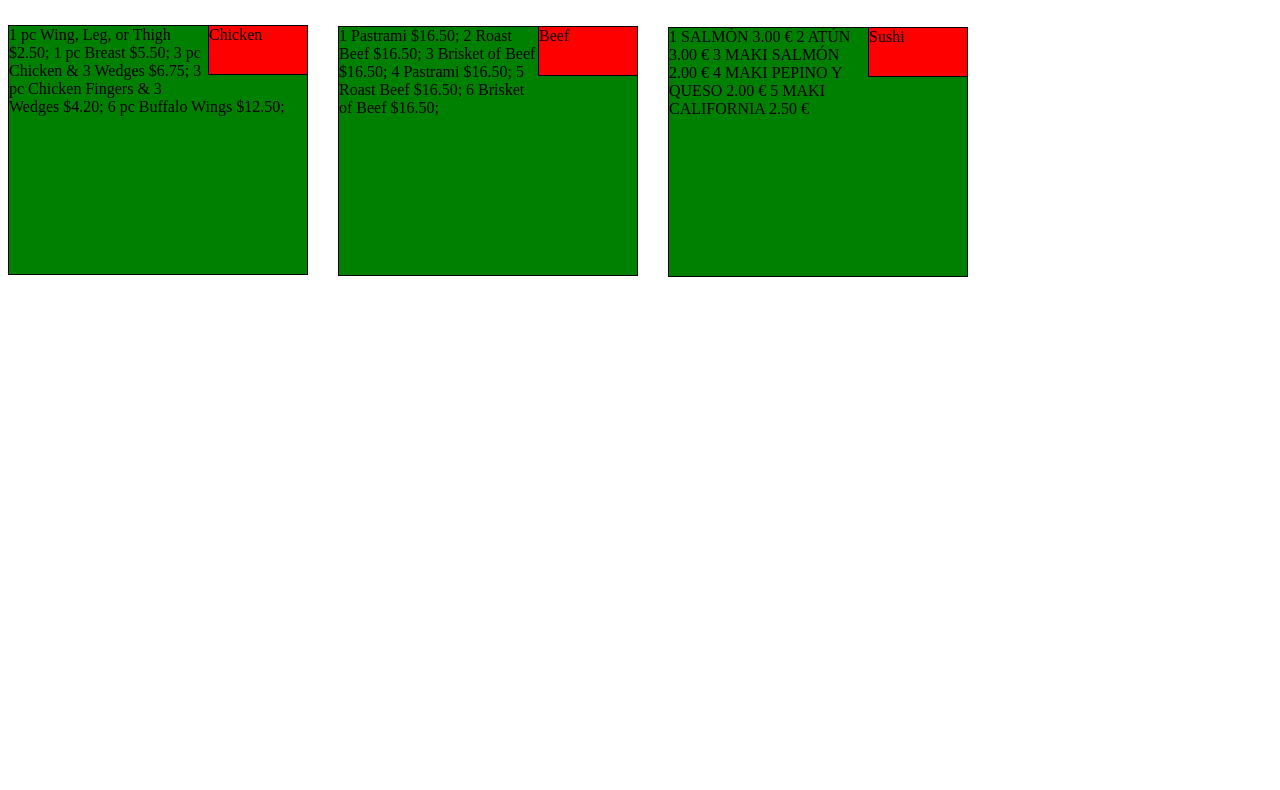
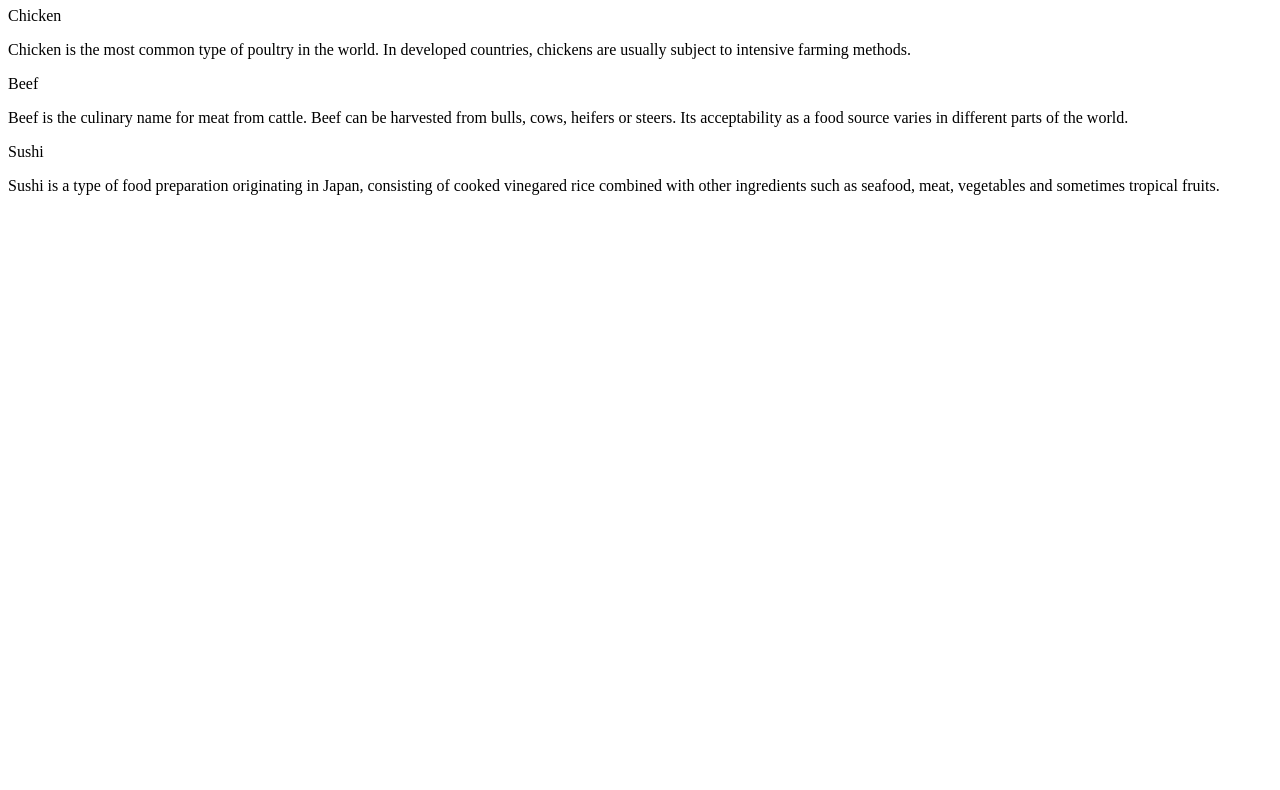
Before and after one commit to TatianaPurcaci/Coursera_exam, a plain HTML site: page week2/index.html in a window 1280 px wide. Shown: the part 73-863 px from the top of the page. After the commit the page ends 800 px from the top, so only its background shows below. Drawn offline with Linux system fonts and the light colour scheme.

Commit message:
Update index.html

```diff
--- a/week2/index.html
+++ b/week2/index.html
@@ -4,119 +4,23 @@
 <meta charset="utf-8">
 <meta name="viewport" content="width=device-width, initial-scale=1">
 <title>Our Menu</title>
-<style>
-* {
-  box-sizing: border-box;
-}
-h1 {
-  margin-bottom: 40px;
-  text-align: center;
-}
-.menu1 {background-color: gray;
-    width: 300px;
-    height: 250px;
-    margin-right: 30px;
-  }
-    .menu2 {background-color: gray;
-    width: 300px;
-    height: 250px;
-    position: relative;
-    bottom: 265px;
-    left: 330px;
-  }
-    .menu3 {background-color: #00FFFF;
-    width: 300px;
-    height: 250px;
-    position: relative;
-    bottom: 530px;
-    left: 660px;
-  }
-  p {
-    border: 1px solid black;
-  }
-  .p1 {float: right;
-      background-color: red;
-      width: 100px;
-      height: 50px;
-      margin-top: 0;  }
-      .p2 {background-color: green;
-     height: 250px;
-     width: 300px;}
-     .p3 {float: right;
-      background-color: red;
-      width: 100px;
-      height: 50px;
-      margin-top: 0; }
-      .p4 {background-color: green;
-     height: 250px;
-     width: 300px;}
-     .p5 {float: right;
-      background-color: red;
-      width: 100px;
-      height: 50px;
-      margin-top: 0;}
-      .p6 {background-color: green;
-     height: 250px;
-     width: 300px;}
-@media(min-width:992px) and (max-width:1200px){
-
-.menu1 {
-width: 30%;
-}
-.menu2 {
-width: 30%;
-}
-.menu3 {
-width: 30%;
-}
-}
-@media (min-width: 768px) and (max-width:991px) {
-.menu1 {
-width: 45%;
-}
-.menu2 {
-width: 45%;
-}
-.menu3 {
-width: 92%;
-}
-}
-@media(max-width:767px){
-.menu1 {
-width: 90%;
-}
-.menu2 {
-width: 90%;
-}
-.menu3 {
-width: 90%;
-}
-}
-</style>
 </head>
 <body>
 <h1>Our Menu</h1>
-<div class="menu1">
-  <p class="p1">Chicken</p>
-  <p class="p2">1 pc Wing, Leg, or Thigh $2.50;
-1 pc Breast $5.50;
-3 pc Chicken &amp 3 Wedges $6.75;
-3 pc Chicken Fingers &amp 3 Wedges $4.20;
-6 pc Buffalo Wings $12.50;</p>
-  </div>
-<div class="menu2">
-  <p class="p3">Beef</p>
-  <p class="p4">1 Pastrami $16.50;
-2 Roast Beef $16.50; 3 Brisket of Beef $16.50; 4 Pastrami $16.50;
-5 Roast Beef $16.50; 6 Brisket of Beef $16.50;</p>
+
+<div class="row">
+  <div class="col-lg-4 col-md-6 col-xs-12">
+  <div class="label" id="chicken_label">Chicken</div>
+      <p class="description">Chicken is the most common type of poultry in the world.
+In developed countries, chickens are usually subject to intensive farming methods.</p></div>
+  <div class="col-lg-4 col-md-6 col-xs-12">
+  <div class="label" id="beef_label">Beef</div>
+      <p class="description">Beef is the culinary name for meat from cattle. Beef can be harvested from bulls, cows, heifers or steers. Its acceptability as a food source varies in different parts of the world.</p></div>
+  <div class="col-lg-4 col-md-6 col-xs-12">
+  <div class="label" id="sushi_label">Sushi</div>
+      <p class="description">Sushi is a type of food preparation originating in Japan, consisting of cooked vinegared rice combined with other ingredients such as seafood, meat, vegetables and sometimes tropical fruits.</p>
+      </div>
 </div>
-<div class="menu3">
-  <p class="p5">Sushi</p>
-  <p class="p6">1 SALMÓN 3.00 €
-2 ATÚN 3.00 €
-3 MAKI SALMÓN 2.00 €
-4 MAKI PEPINO Y QUESO 2.00 €
-5 MAKI CALIFORNIA 2.50 €</p>
-</div>
- </body>
+
+</body>
 </html>
```
